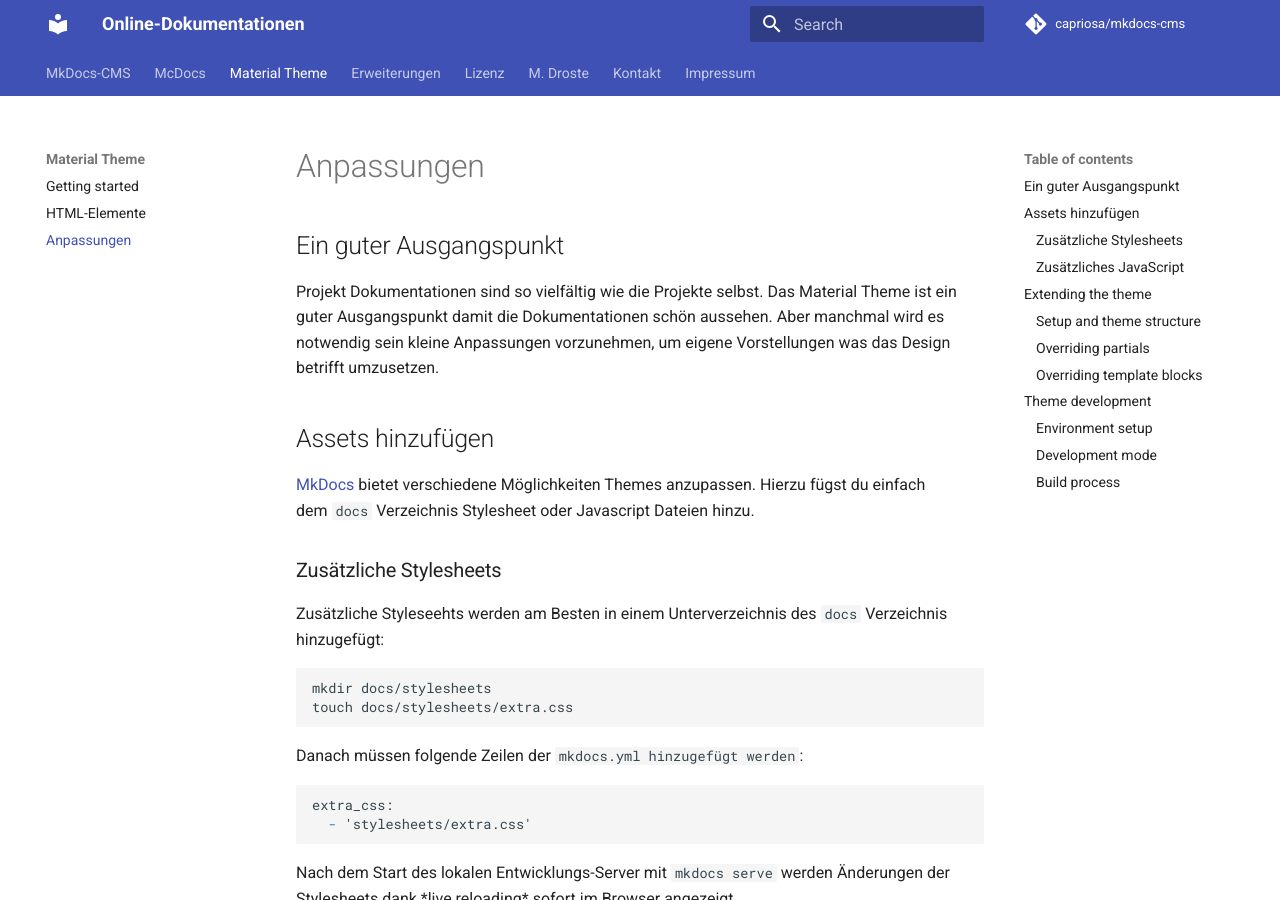
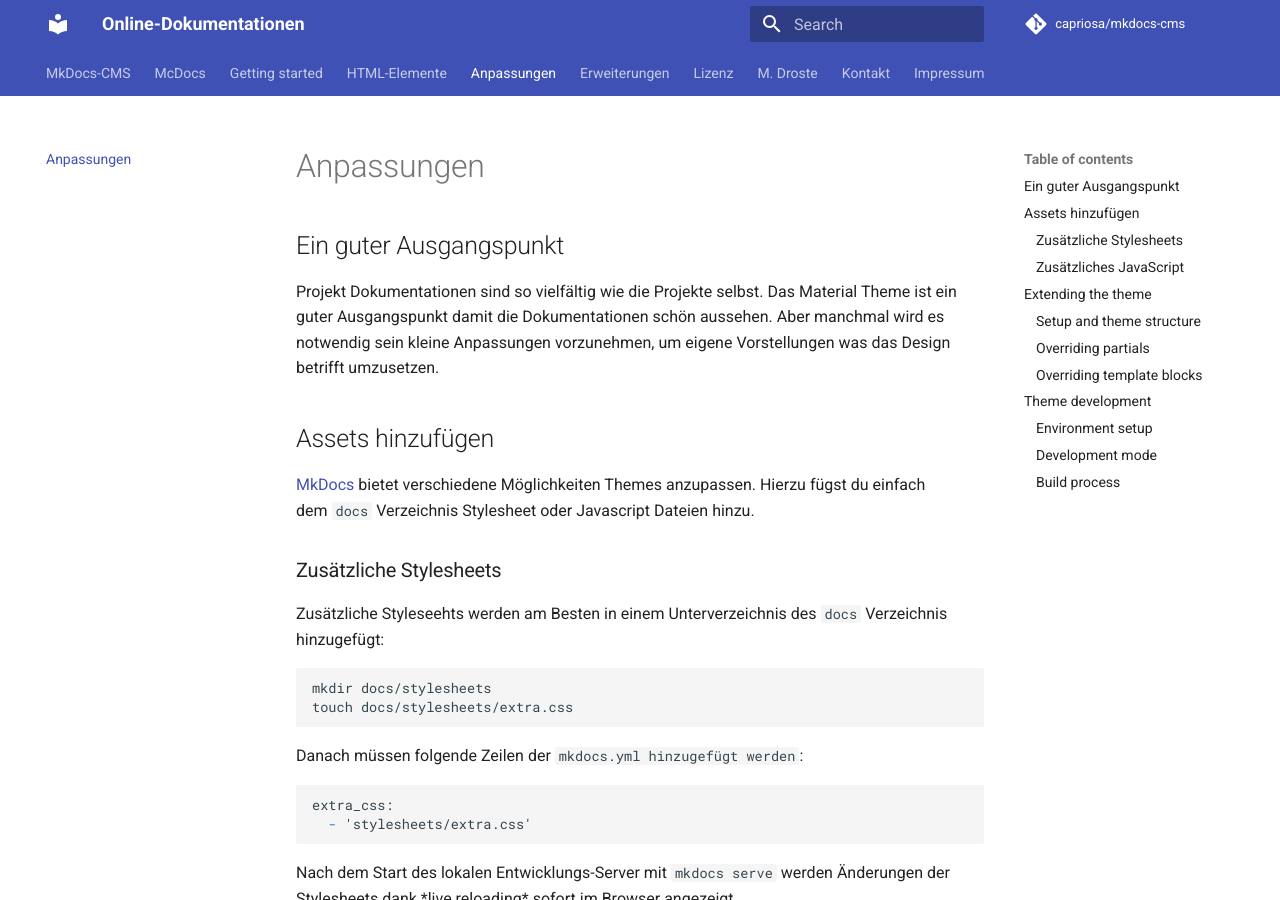
Before and after one commit to capriosa/mkdocs-cms, an MkDocs documentation site: the page built from docs/customization.md, in a window 1280 px wide and 900 px high. Built offline with MkDocs 1.6.1 and Material for MkDocs 9.7.7, drawn with Linux system fonts in a browser that asks for light colours; comment, search, counter and statistics services are not loaded; old or Windows-style settings are respelled for this version of MkDocs.

Commit message:
pages added to tree

```diff
--- a/mkdocs.yml
+++ b/mkdocs.yml
@@ -58,10 +58,9 @@ pages:
   - 'MkDocs-CMS': 'index.md'
   - McDocs:
     - 'Dokumentation': 'mkdocs.md'
-  - Material Theme:
-    - 'Getting started': 'getting-started.md'
-    - 'HTML-Elemente': 'specimen.md'
-    - 'Anpassungen': 'customization.md'
+  - 'Getting started': 'getting-started.md'
+  - 'HTML-Elemente': 'specimen.md'
+  - 'Anpassungen': 'customization.md'
   - Erweiterungen:
     - 'Admonition': 'extensions/admonition.md'
     - 'CodeHilite': 'extensions/codehilite.md'
```
